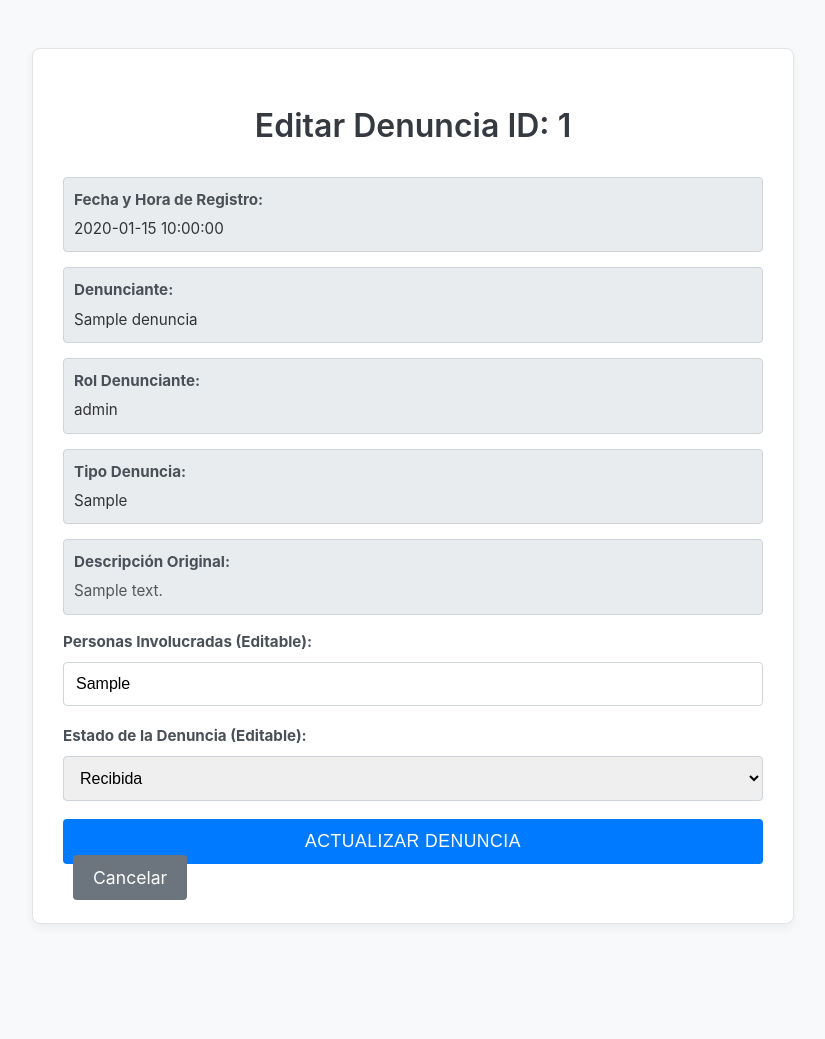
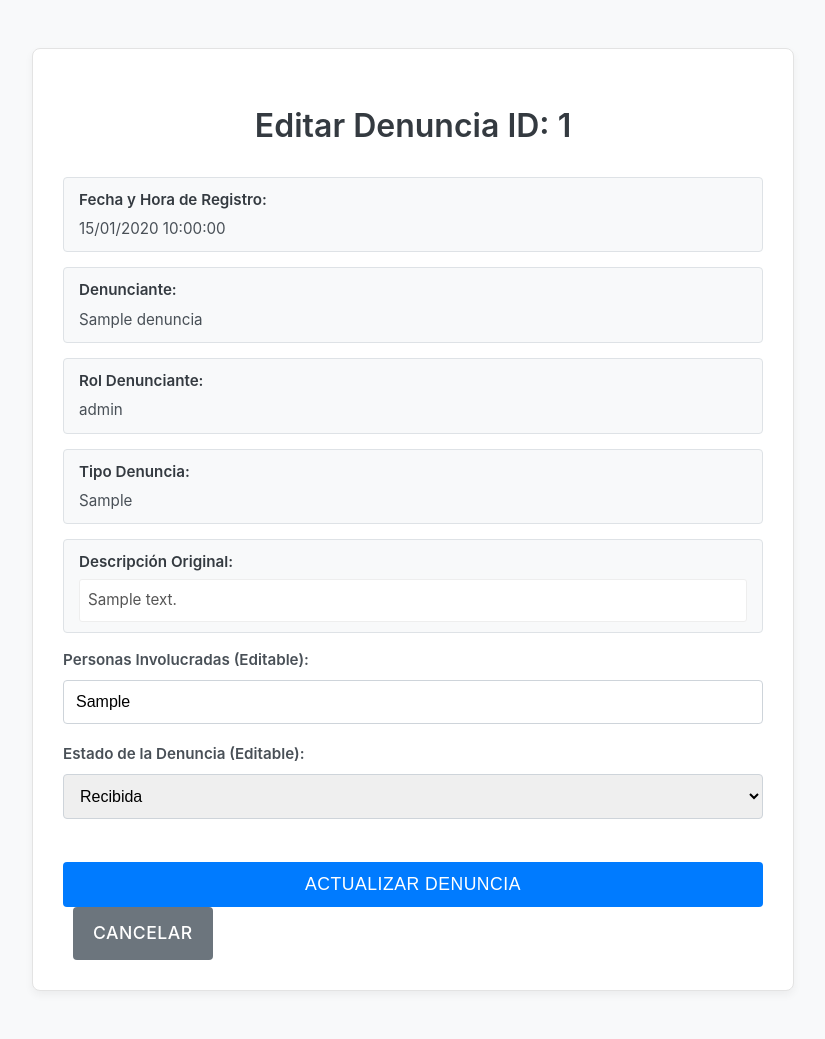
Before and after one commit to Chechar1999/Chechar1999, a PHP site: page /edit_complaint.php?id=1 in a window 1280 px wide. Shown: the whole page, without its empty margins (227-1052 px from the left). Before the commit the page ends 924 px from the top, so only its background shows below. Run offline with PHP 8.4, Linux system fonts and the light colour scheme; the visitor is signed in with stand-in values (Sample User, id 1); tables that the repository leaves empty hold one stand-in row (values such as "Sample post").

Commit message:
edit_complaint.php

```diff
--- a/edit_complaint.php
+++ b/edit_complaint.php
@@ -1,33 +1,39 @@
 <?php
-// Iniciar sesión y verificar autenticación
+// Iniciar sesión y verificar autenticación ANTES de cualquier salida
 session_start();
 if (!isset($_SESSION['loggedin']) || $_SESSION['loggedin'] !== true) {
     header('Location: login.php?required=1');
     exit;
 }
 
+ini_set('display_errors', 0); // No mostrar errores en producción
+error_reporting(0);
+
 require_once 'db_config.php';
 
-// Variable para almacenar datos de la denuncia
+// Variable para almacenar datos de la denuncia y mensajes
 $complaint = null;
 $error_message = '';
 $complaint_id = null;
 
 // 1. Obtener y validar el ID de la denuncia desde la URL
-if (isset($_GET['id']) && is_numeric($_GET['id'])) {
-    $complaint_id = intval($_GET['id']); // Convertir a entero por seguridad
+if (isset($_GET['id'])) {
+     // Usar filter_input para validar que sea un entero positivo
+     $complaint_id = filter_input(INPUT_GET, 'id', FILTER_VALIDATE_INT, ["options" => ["min_range"=>1]]);
+     if ($complaint_id === false) {
+         $error_message = "ID de denuncia inválido.";
+         $complaint_id = null; // Asegurarse de que no se use un ID inválido
+     }
 } else {
-    $error_message = "ID de denuncia inválido o no proporcionado.";
-    // Podríamos redirigir o simplemente mostrar el error
-    // header('Location: view_complaints.php?update_status=error'); exit;
+    $error_message = "No se proporcionó ID de denuncia.";
 }
 
 // 2. Si tenemos un ID válido, buscar la denuncia en la BD
 if ($complaint_id && empty($error_message)) {
     $sql = "SELECT id, timestamp, complainant_name, complainant_role, complaint_type, description, involved_parties, status FROM denuncias WHERE id = ?";
-    $stmt = $conn->prepare($sql);
 
-    if ($stmt) {
+    try {
+        $stmt = $conn->prepare($sql);
         $stmt->bind_param("i", $complaint_id); // 'i' para integer
         $stmt->execute();
         $result = $stmt->get_result();
@@ -38,12 +44,14 @@ if ($complaint_id && empty($error_message)) {
             $error_message = "Denuncia no encontrada con ID: " . htmlspecialchars($complaint_id);
         }
         $stmt->close();
-    } else {
-        $error_message = "Error al preparar la consulta para obtener la denuncia: " . htmlspecialchars($conn->error);
+
+    } catch (mysqli_sql_exception $e) {
+        error_log("Error al obtener denuncia para editar (ID: $complaint_id): " . $e->getMessage());
+        $error_message = "Error al cargar los datos de la denuncia.";
     }
 }
 
-$conn->close(); // Cerramos la conexión aquí, ya no la necesitamos en esta página
+$conn->close(); // Cerramos la conexión aquí
 
 // Definir los posibles estados (para el dropdown)
 $possible_statuses = ['Recibida', 'En Investigación', 'Requiere Información Adicional', 'Resuelta', 'Cerrada', 'Desestimada'];
@@ -59,13 +67,15 @@ $possible_statuses = ['Recibida', 'En Investigación', 'Requiere Información Ad
      <style>
         /* Estilos adicionales para el formulario de edición */
         .edit-form-container { max-width: 700px; }
-        .form-read-only { background-color: #e9ecef; border: 1px solid #ced4da; padding: 10px; margin-bottom: 15px; border-radius: 4px; font-size: 0.95rem; }
-        .form-read-only strong { display: block; margin-bottom: 5px; color: #495057; }
-        .form-group label { margin-bottom: 8px; }
+        .form-read-only { background-color: #f8f9fa; border: 1px solid #dee2e6; padding: 10px 15px; margin-bottom: 15px; border-radius: 4px; font-size: 0.95rem; color: #495057; }
+        .form-read-only strong { display: block; margin-bottom: 5px; color: #343a40; font-weight: 600;}
+        .form-read-only p { white-space: pre-wrap; margin: 5px 0 0 0; background-color: #fff; padding: 8px; border: 1px solid #eee; border-radius: 3px; }
+        .form-group label { margin-bottom: 8px; font-weight: 600; }
         .btn-update { background-color: #007bff; border-color: #007bff; color: white; }
         .btn-update:hover { background-color: #0056b3; }
-        .btn-cancel { background-color: #6c757d; border-color: #6c757d; color: white; margin-left: 10px; text-decoration: none; padding: 12px 20px; border-radius: 4px; font-size: 1.1rem; }
+        .btn-cancel { background-color: #6c757d; border-color: #6c757d; color: white; margin-left: 10px; text-decoration: none; padding: 12px 20px; border-radius: 4px; font-size: 1.1rem; font-weight: 500; text-transform: uppercase; letter-spacing: 0.5px; display: inline-block; vertical-align: middle; } /* Asegurar alineación con botón */
         .btn-cancel:hover { background-color: #5a6268; }
+        .button-group { margin-top: 25px; }
     </style>
 </head>
 <body>
@@ -80,7 +90,7 @@ $possible_statuses = ['Recibida', 'En Investigación', 'Requiere Información Ad
                 <input type="hidden" name="complaint_id" value="<?php echo htmlspecialchars($complaint['id']); ?>">
 
                 <div class="form-read-only">
-                    <strong>Fecha y Hora de Registro:</strong> <?php echo htmlspecialchars($complaint['timestamp']); ?>
+                    <strong>Fecha y Hora de Registro:</strong> <?php echo htmlspecialchars(date('d/m/Y H:i:s', strtotime($complaint['timestamp']))); ?>
                 </div>
                  <div class="form-read-only">
                     <strong>Denunciante:</strong> <?php echo htmlspecialchars($complaint['complainant_name']); ?>
@@ -93,7 +103,7 @@ $possible_statuses = ['Recibida', 'En Investigación', 'Requiere Información Ad
                 </div>
                  <div class="form-read-only">
                     <strong>Descripción Original:</strong>
-                    <p style="white-space: pre-wrap; margin: 5px 0 0 0;"><?php echo htmlspecialchars($complaint['description']); ?></p>
+                    <p><?php echo htmlspecialchars($complaint['description']); ?></p>
                 </div>
 
                 <div class="form-group">
@@ -112,12 +122,14 @@ $possible_statuses = ['Recibida', 'En Investigación', 'Requiere Información Ad
                     </select>
                 </div>
 
-                 <button type="submit" class="btn-update">Actualizar Denuncia</button>
-                <a href="view_complaints.php" class="btn-cancel">Cancelar</a>
+                <div class="button-group">
+                    <button type="submit" class="btn-update">Actualizar Denuncia</button>
+                    <a href="view_complaints.php" class="btn-cancel">Cancelar</a>
+                </div>
 
             </form>
         <?php else: ?>
-             <p class="message error">No se pudo cargar la información de la denuncia.</p>
+             <p class="message error">No se pudo cargar la información de la denuncia solicitada.</p>
              <p><a href="view_complaints.php" class="back-link">&larr; Volver al listado</a></p>
         <?php endif; ?>
 
```
